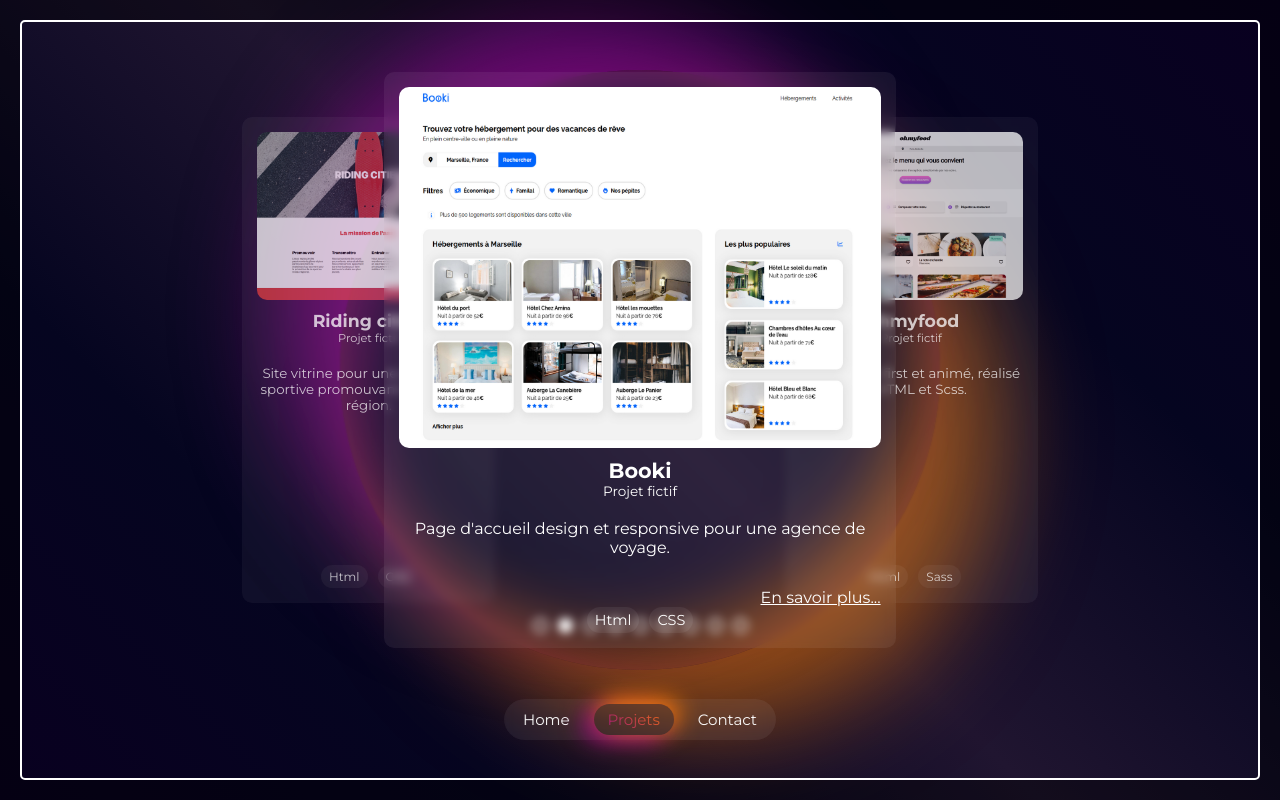
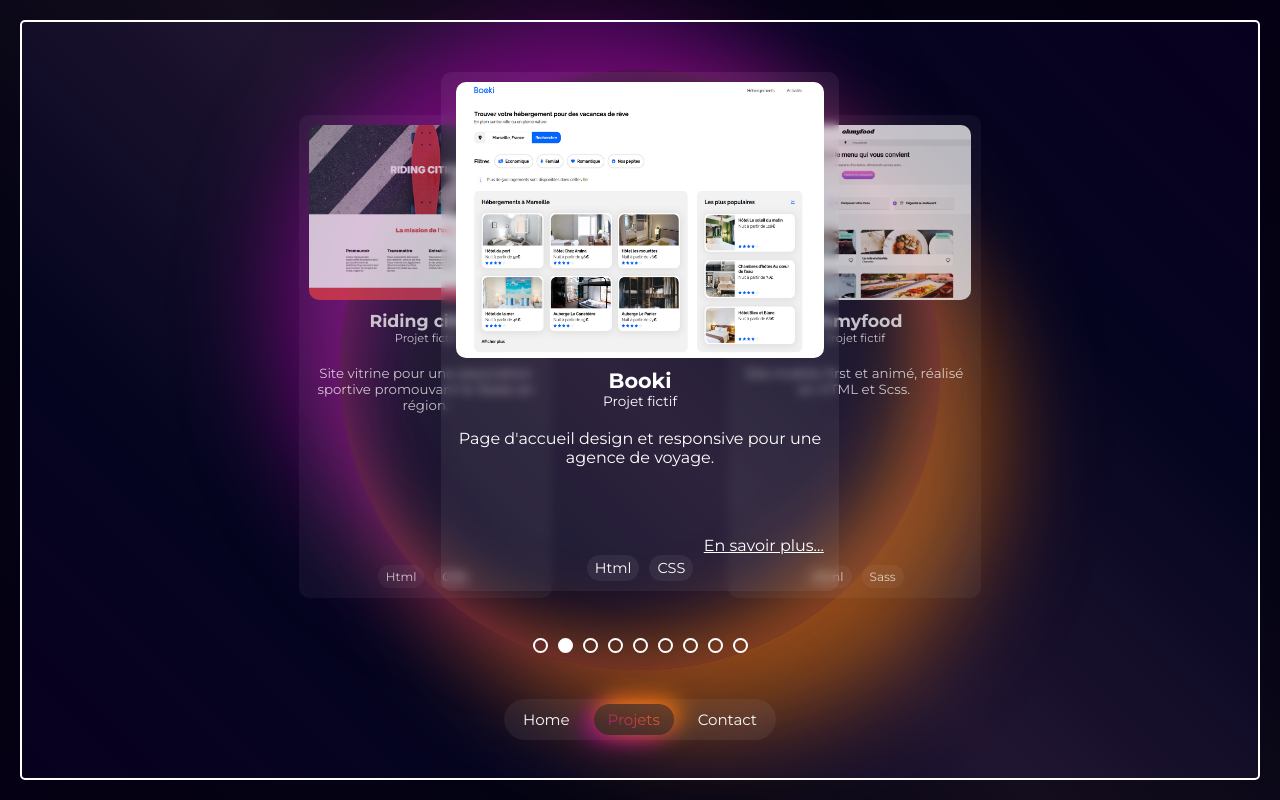
Before and after one commit to C05n/Portfolio, a React (Vite) app: page /#/projets in a window 1280 px wide. Built offline with nearby package versions, Linux system fonts and the light colour scheme; a web font is replaced by a local one.

Commit message:
remise à jour

```diff
--- a/src/components/projectsCard/_projectsCard.scss
+++ b/src/components/projectsCard/_projectsCard.scss
@@ -5,17 +5,19 @@
    display: flex;
    flex-direction: column;
    @include mixin.blured-background(10px);
-   padding: 15px;
+   padding: 10px 15px;
    text-align: center;
-   max-height: 100%;
-   max-width: 45%;
+   max-height: 90%;
+   max-width: 35%;
    margin: 0 auto;
+   margin-bottom: 5%;
    z-index: 2;
    color: var.$projects_card-font-color;
    overflow: hidden;
    &-img {
       max-height: 35%;
       width: 100%;
+      margin: 0 auto;
       border-radius: 10px;
    }
    &-title {
@@ -57,6 +59,7 @@
       min-width: 253px;
       backdrop-filter: blur(1px);
       opacity: 0.75;
+      padding: 10px;
       cursor: pointer;
       a {
          display: none;
--- a/src/pages/projets/_Projets.scss
+++ b/src/pages/projets/_Projets.scss
@@ -14,17 +14,21 @@
       max-width: 253px;
       position: relative;
       &-prev {
-         right: -15%;
+         right: -20%;
+         bottom: 5%;
+         max-height: 75%;
       }
       &-next {
-         left: -15%;
+         left: -20%;
+         bottom: 5%;
+         max-height: 75%;
       }
    }
    &-dots {
       width: 100%;
       height: 30px;
       position: absolute;
-      bottom: 0;
+      bottom: -20px;
       display: flex;
       justify-content: center;
       .dot {
```
